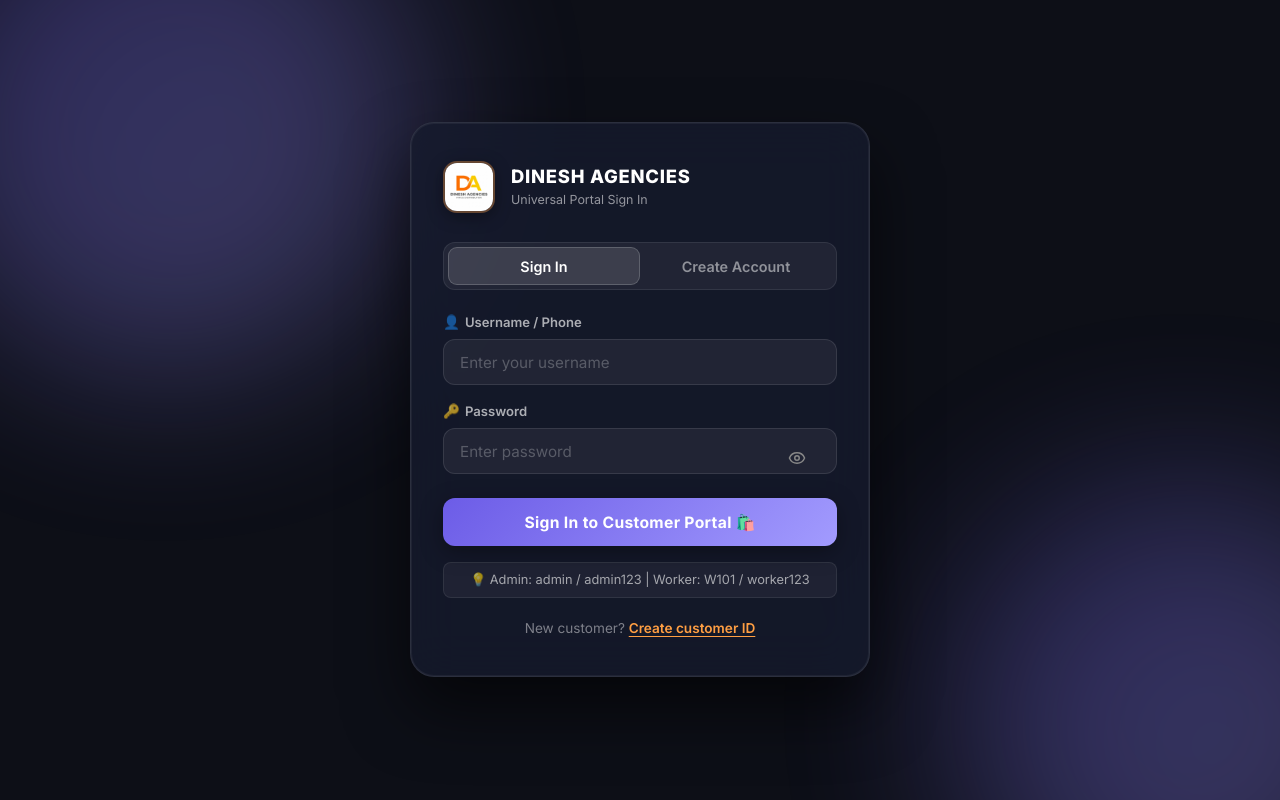
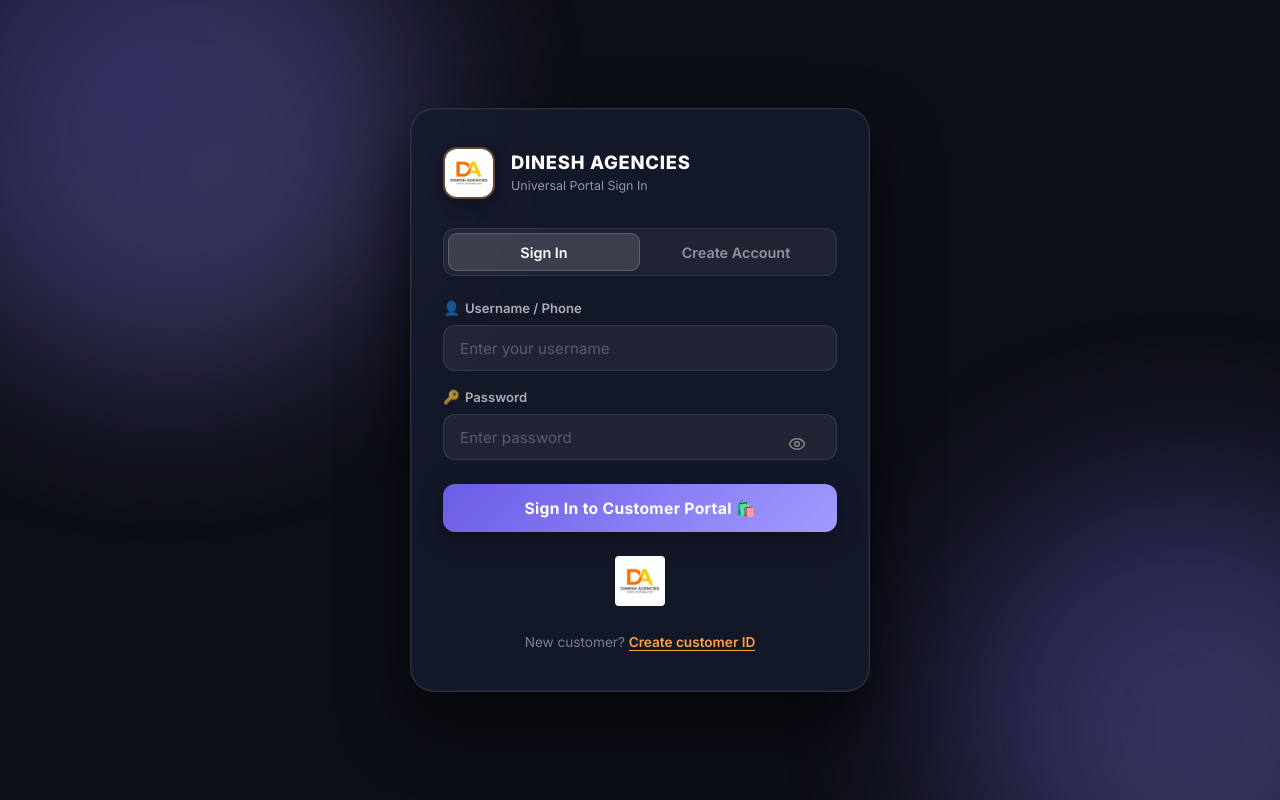
Before and after one commit to DineshTerv/Agencies-DA, a React (Vite) app in the folder frontend/: page /login in a window 1280 px wide. Built offline with nearby package versions, Linux system fonts and the light colour scheme.

Commit message:
style: replace demo hint banner with company logo

```diff
--- a/frontend/src/pages/AuthPage.jsx
+++ b/frontend/src/pages/AuthPage.jsx
@@ -377,13 +377,10 @@
           </button>
         </form>
 
-        {/* Demo Hint Helper for Easy Testing */}
-        {mode === 'login' && (
-          <p className="demo-credentials-hint">
-            💡 Admin: admin / admin123 | Worker: W101 / worker123
-          </p>
-        )}
-
+        {/* Company Logo instead of demo hint */}
+        <div style={{ textAlign: 'center', marginTop: '1.5rem', marginBottom: '0.5rem' }}>
+          <img src="/logo.jpg" alt="Dinesh Agencies" style={{ height: '50px', borderRadius: '4px', objectFit: 'contain' }} />
+        </div>
         {/* Footer note */}
         <p className="auth-footer-note">
           {mode === 'login' ? (
```
